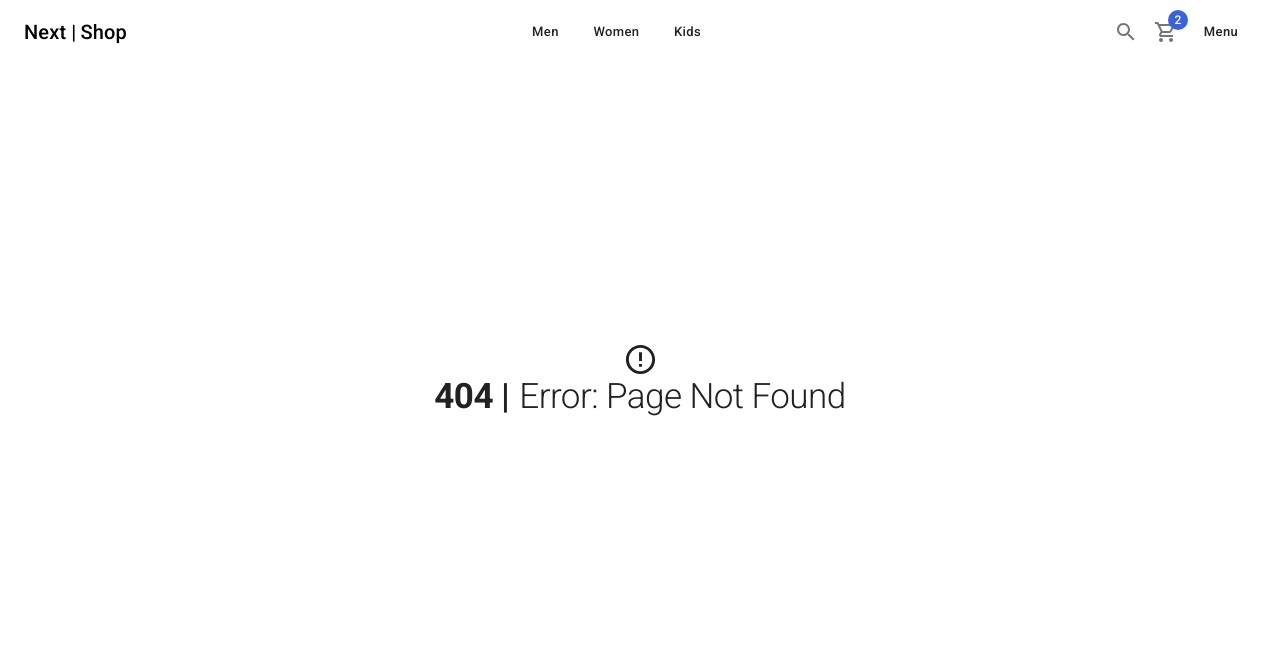
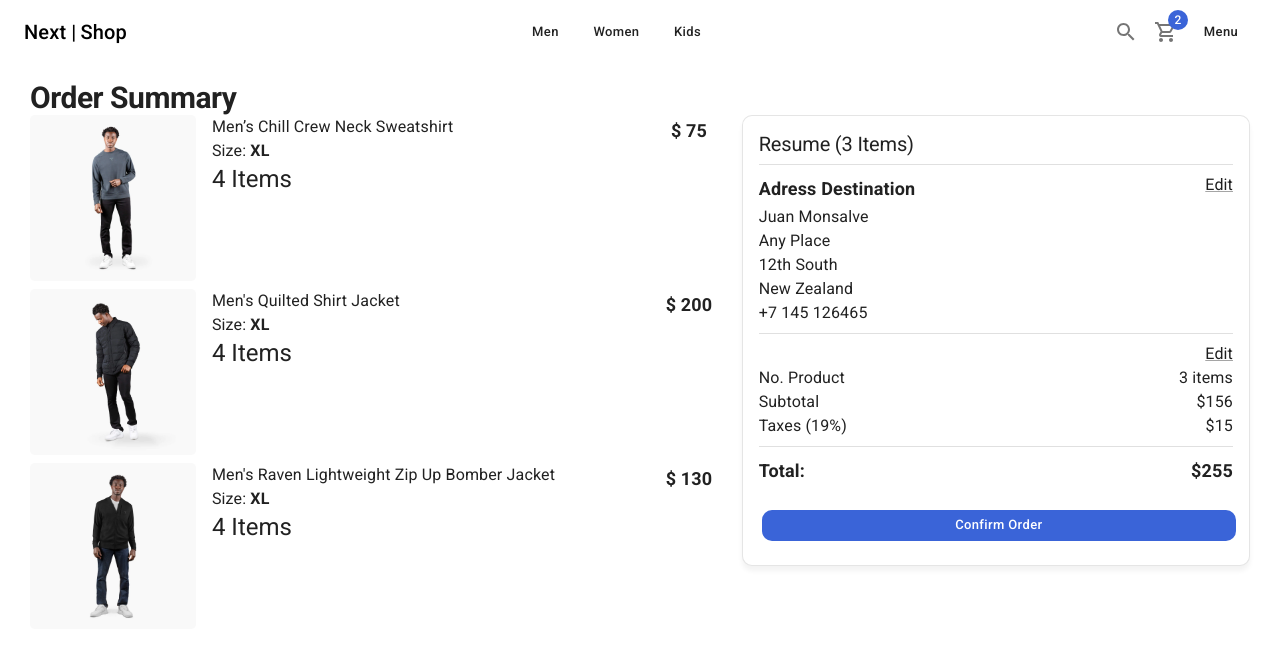
Before and after one commit to juandevsigner/NextShop, a Next.js app: page /checkout/summary in a window 1280 px wide. Before the commit this address had no page. Shown: the top 656 px of the page. Built offline with nearby package versions, Linux system fonts and the light colour scheme.

Commit message:
feat: order summary

```diff
--- a/components/cart/CartList.tsx
+++ b/components/cart/CartList.tsx
@@ -28,13 +28,13 @@ export const CartList: FC<Props> = ({ edit = false }) => {
       {productsInCart.map((product) => (
         <Grid container spacing={2} key={product.slug} sx={{ mb: 1 }}>
           <Grid item xs={3}>
-            <NextLink href="/product/slug" passHref>
+            <NextLink href="/product/slug" legacyBehavior passHref>
               <Link>
                 <CardActionArea>
                   <CardMedia
                     sx={{ borderRadius: "5px" }}
                     component="img"
-                    image={`products/${product.images[0]}`}
+                    image={`/products/${product.images[0]}`}
                   />
                 </CardActionArea>
               </Link>
--- a/components/cart/OrderSummary.tsx
+++ b/components/cart/OrderSummary.tsx
@@ -26,7 +26,7 @@ export const OrderSummary = () => {
       </Grid>
       <Divider sx={{ my: 1, width: "100%" }} />
       <Grid item xs={6}>
-        <Typography variant="subtitle1">Total: (19%)</Typography>
+        <Typography variant="subtitle1">Total:</Typography>
       </Grid>
       <Grid item display="flex" justifyContent="end" xs={6}>
         <Typography variant="subtitle1">
--- a/package.json
+++ b/package.json
@@ -22,6 +22,7 @@
     "next": "13.1.1",
     "react": "18.2.0",
     "react-dom": "18.2.0",
+    "react-hook-form": "^7.41.5",
     "react-slideshow-image": "^4.1.1",
     "typescript": "4.9.4"
   }
--- a/pages/cart/empty.tsx
+++ b/pages/cart/empty.tsx
@@ -17,7 +17,7 @@ const EmptyPage = () => {
         <RemoveShoppingCartOutlined sx={{ fontSize: 70 }} />
         <Box display="flex" flexDirection="column" alignItems="center">
           <Typography>Cart Is Empty</Typography>
-          <NextLink href="/cart" passHref>
+          <NextLink href="/cart" legacyBehavior passHref>
             <Link typography="h6" color="secondary">
               Go Back!
             </Link>
--- /dev/null
+++ b/pages/checkout/summary.tsx
@@ -0,0 +1,64 @@
+import React from "react";
+import { ShopLayout } from "../../components/layout/ShopLayout";
+import {
+  Box,
+  Button,
+  Card,
+  CardContent,
+  Divider,
+  Grid,
+  Link,
+  Typography,
+} from "@mui/material";
+import { CartList, OrderSummary } from "../../components/cart";
+import NextLink from "next/link";
+
+const SummaryPage = () => {
+  return (
+    <ShopLayout title="Order Resum" pageDescription="Order Resum">
+      <Typography variant="h1" component="h1">
+        Order Summary
+      </Typography>
+      <Grid container>
+        <Grid item xs={12} sm={7}>
+          <CartList />
+        </Grid>
+        <Grid item xs={12} sm={5}>
+          <Card className="summary-card">
+            <CardContent>
+              <Typography variant="h2">Resume (3 Items)</Typography>
+              <Divider sx={{ my: 1 }} />
+              <Box display="fex" justifyContent="space-between">
+                <Typography variant="subtitle1">Adress Destination</Typography>
+                <NextLink href="/checkout/address" passHref legacyBehavior>
+                  <Link underline="always">Edit</Link>
+                </NextLink>
+              </Box>
+              <Typography>Juan Monsalve</Typography>
+              <Typography>Any Place</Typography>
+              <Typography>12th South</Typography>
+              <Typography>New Zealand</Typography>
+              <Typography>+7 145 126465</Typography>
+
+              <Divider sx={{ my: 1 }} />
+
+              <Box display="fex" justifyContent="end">
+                <NextLink href="/cart" passHref legacyBehavior>
+                  <Link underline="always">Edit</Link>
+                </NextLink>
+              </Box>
+              <OrderSummary />
+              <Box sx={{ mt: 3 }}>
+                <Button color="secondary" className="circular-btn" fullWidth>
+                  Confirm Order
+                </Button>
+              </Box>
+            </CardContent>
+          </Card>
+        </Grid>
+      </Grid>
+    </ShopLayout>
+  );
+};
+
+export default SummaryPage;
```
Also changed, not shown: components/products/ProductCard.tsx (+6 -1 lines), pages/checkout/address.tsx (added, +62 -0 lines), 1 other file (tests, documents, lock files or other folders).
